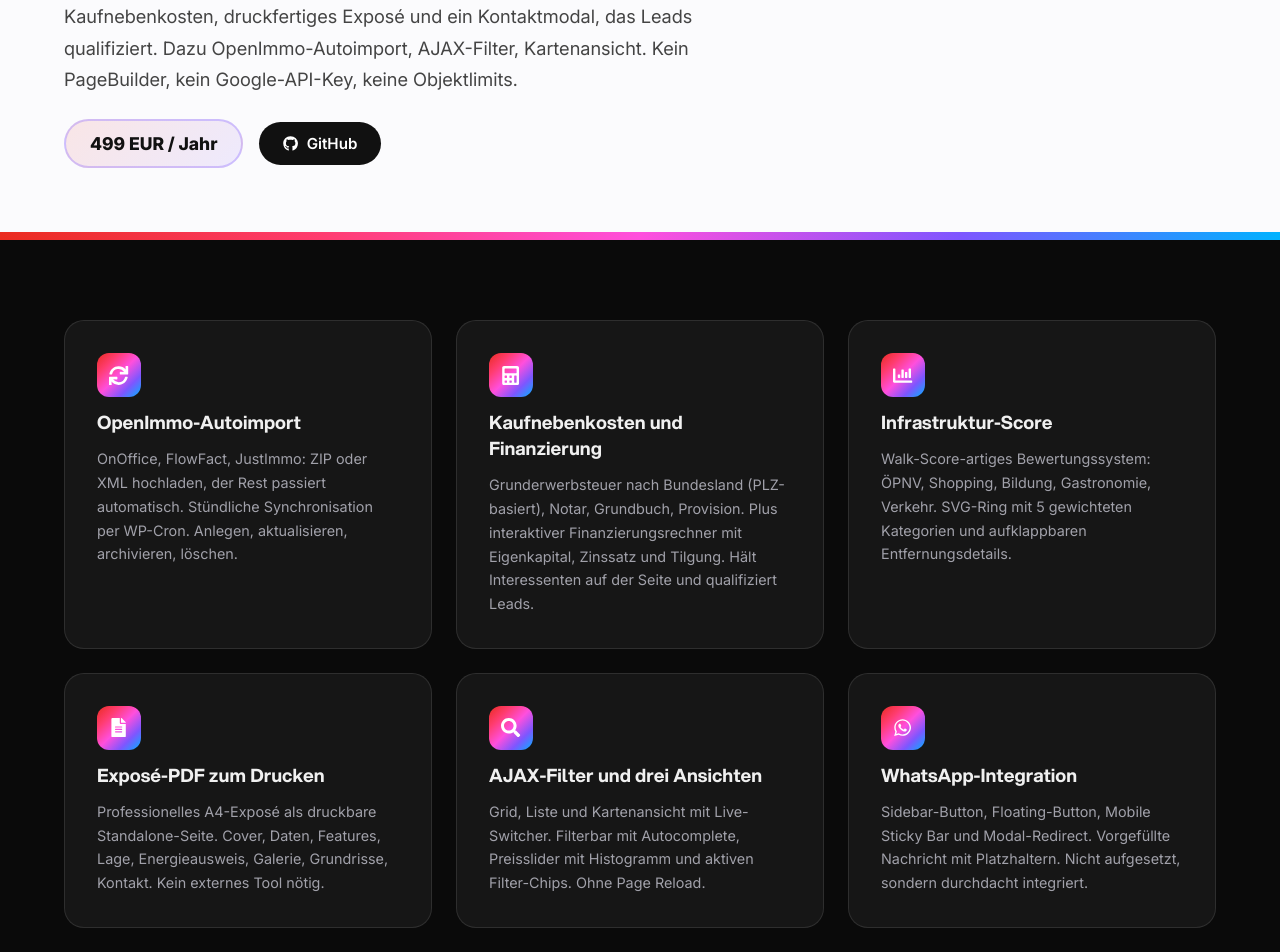
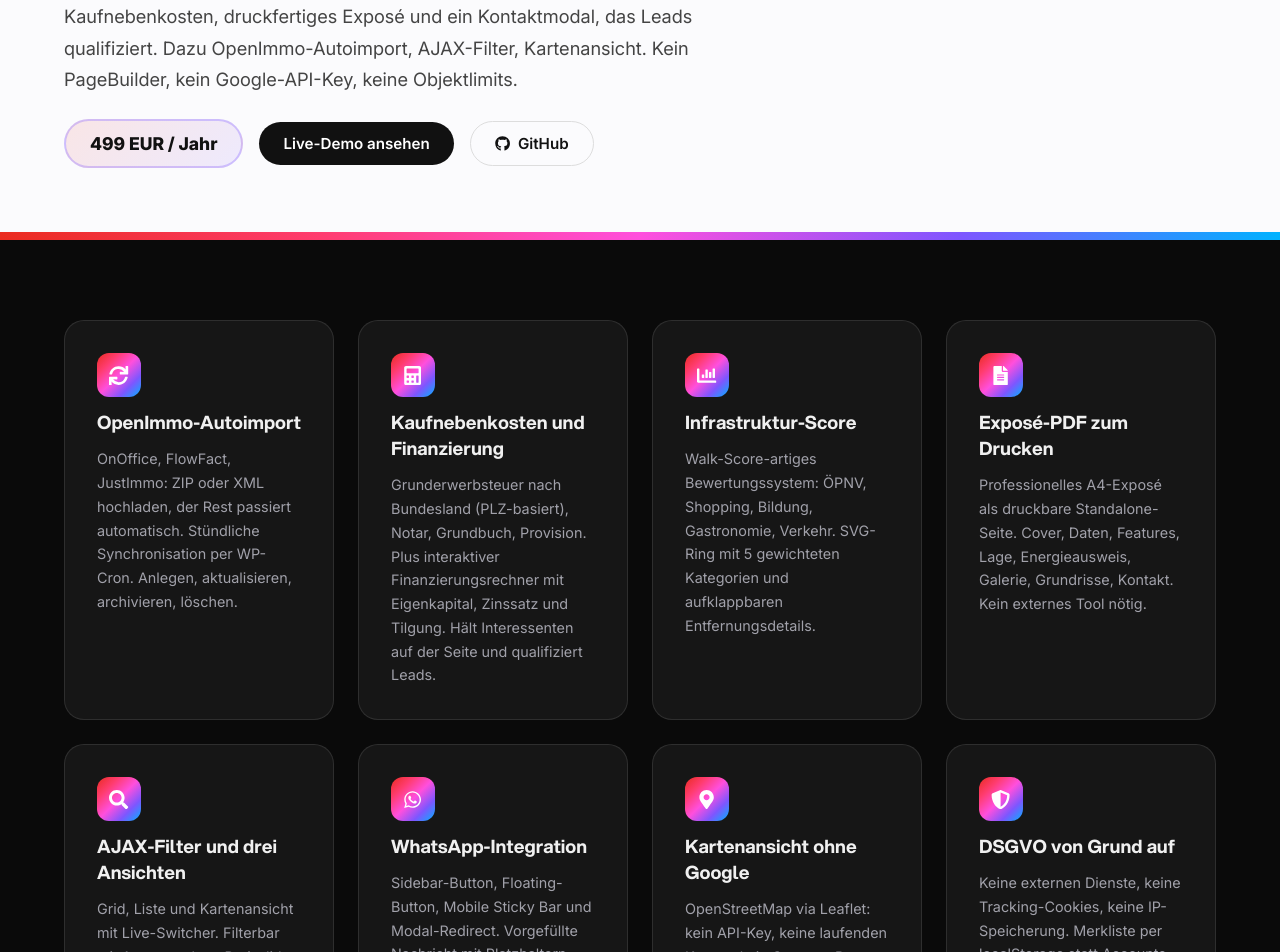
Before and after one commit to dennisbuchwald/dennisbuchwald-de, a Next.js app: page /apps/immo-suite in a window 1280 px wide. Shown: the part 540-1492 px from the top of the page. Built offline with nearby package versions, Linux system fonts and the light colour scheme.

Commit message:
feat: add map, DSGVO pillars, live demo CTA to Immo Suite page
- Add Leaflet/OpenStreetMap and DSGVO as own pillar cards (now 8)
- Add live demo button (immo-suite-demo.dbw-development.de)
- Add DSGVO row to competitor comparison table
- Adjust pillar grid to 4 columns

```diff
--- a/src/pages/apps/immo-suite.js
+++ b/src/pages/apps/immo-suite.js
@@ -50,6 +50,16 @@ const pillars = [
 		icon: <FaWhatsapp />,
 		title: "WhatsApp-Integration",
 		desc: "Sidebar-Button, Floating-Button, Mobile Sticky Bar und Modal-Redirect. Vorgefüllte Nachricht mit Platzhaltern. Nicht aufgesetzt, sondern durchdacht integriert.",
+	},
+	{
+		icon: <FaMapMarkerAlt />,
+		title: "Kartenansicht ohne Google",
+		desc: "OpenStreetMap via Leaflet: kein API-Key, keine laufenden Kosten, kein Consent-Banner für Google Maps nötig. Klick-Popups mit Bild, Titel und Preis. Datenschutz-Platzhalter eingebaut.",
+	},
+	{
+		icon: <FaShieldAlt />,
+		title: "DSGVO von Grund auf",
+		desc: "Keine externen Dienste, keine Tracking-Cookies, keine IP-Speicherung. Merkliste per localStorage statt Accounts. Consent-Platzhalter vor Karten. Du/Sie-Toggle für alle Texte. Privacy by Design.",
 	},
 ];
 
@@ -109,6 +119,7 @@ const compareRows = [
 	{ feature: "Gutenberg-Blöcke nativ", immo: true, wpImmo: false, immonex: false, frymo: false },
 	{ feature: "Kein PageBuilder nötig", immo: true, wpImmo: false, immonex: true, frymo: false },
 	{ feature: "Unbegrenzte Objekte", immo: true, wpImmo: false, immonex: true, frymo: "Ab Pro" },
+	{ feature: "DSGVO (keine ext. Dienste)", immo: true, wpImmo: false, immonex: "Teilweise", frymo: false },
 	{ feature: "Preis", immo: "499 EUR/J.", wpImmo: "Ab 649 EUR", immonex: "Auf Anfrage", frymo: "Ab 348 EUR/J." },
 ];
 
@@ -203,12 +214,19 @@ const ImmoSuite = () => {
 						<HeroActions>
 							<PriceBadge>499 EUR / Jahr</PriceBadge>
 							<PrimaryButton
+								href="https://immo-suite-demo.dbw-development.de/immobilien/"
+								target="_blank"
+								rel="noopener noreferrer"
+							>
+								Live-Demo ansehen
+							</PrimaryButton>
+							<SecondaryButton
 								href="https://github.com/dbwmedia/Immo-Suite"
 								target="_blank"
 								rel="noopener noreferrer"
 							>
 								<FaGithub /> GitHub
-							</PrimaryButton>
+							</SecondaryButton>
 						</HeroActions>
 					</Hero>
 					<GradientDivider />
@@ -496,6 +514,26 @@ const PrimaryButton = styled.a`
 	}
 `;
 
+const SecondaryButton = styled.a`
+	display: inline-flex;
+	align-items: center;
+	gap: 0.5rem;
+	padding: 0.75rem 1.5rem;
+	background: transparent;
+	color: #111;
+	font-size: 0.95rem;
+	font-weight: 600;
+	border: 1.5px solid #ddd;
+	border-radius: 999px;
+	text-decoration: none;
+	transition: all 0.2s ease;
+
+	&:hover {
+		border-color: #999;
+		transform: translateY(-2px);
+	}
+`;
+
 /* ── Sections (dunkel) ── */
 
 const Section = styled.section`
@@ -531,10 +569,10 @@ const SectionSub = styled.p`
 
 const PillarGrid = styled.div`
 	display: grid;
-	grid-template-columns: repeat(3, 1fr);
+	grid-template-columns: repeat(4, 1fr);
 	gap: 1.5rem;
 
-	@media (max-width: 1024px) {
+	@media (max-width: 1200px) {
 		grid-template-columns: repeat(2, 1fr);
 	}
 
```
